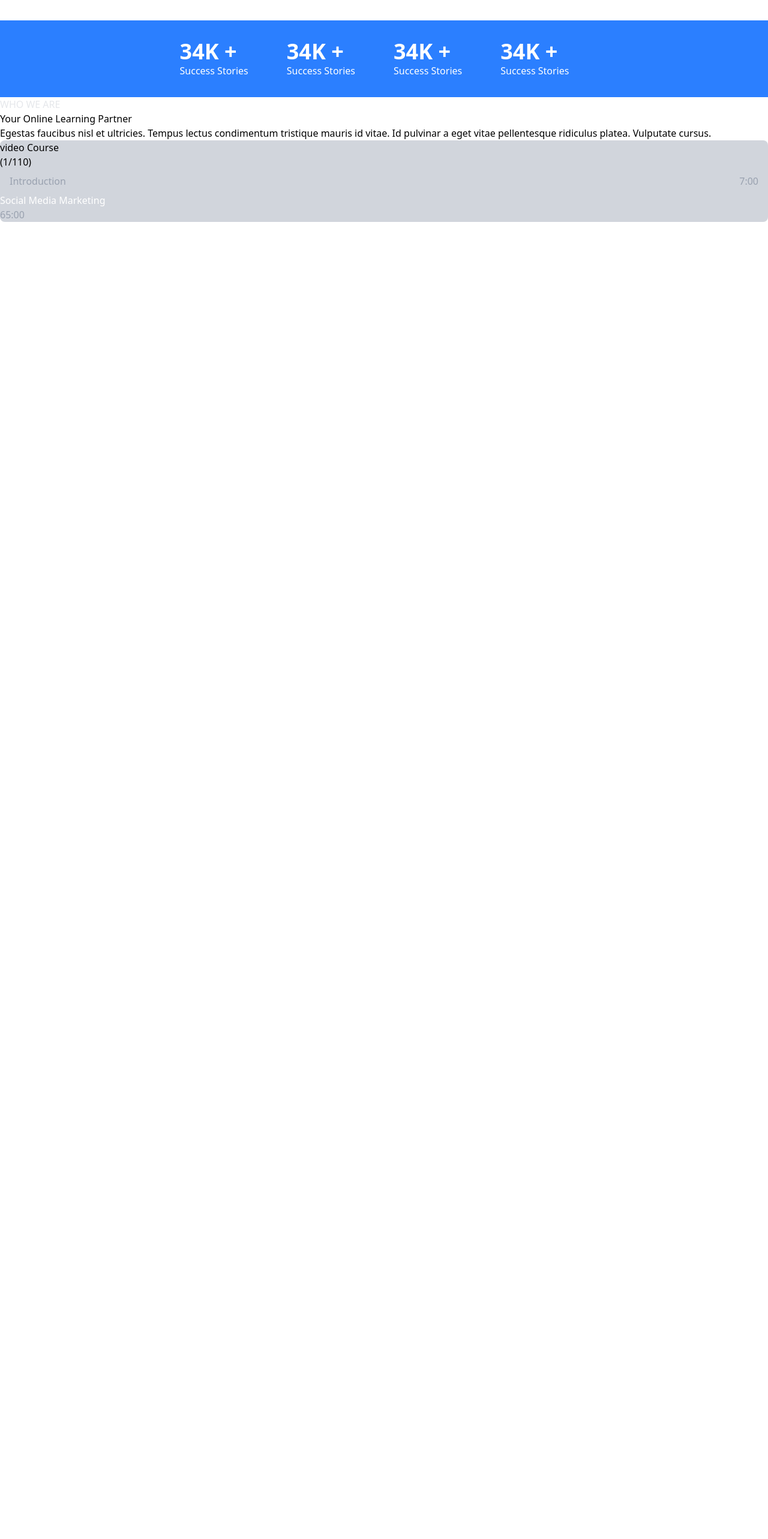
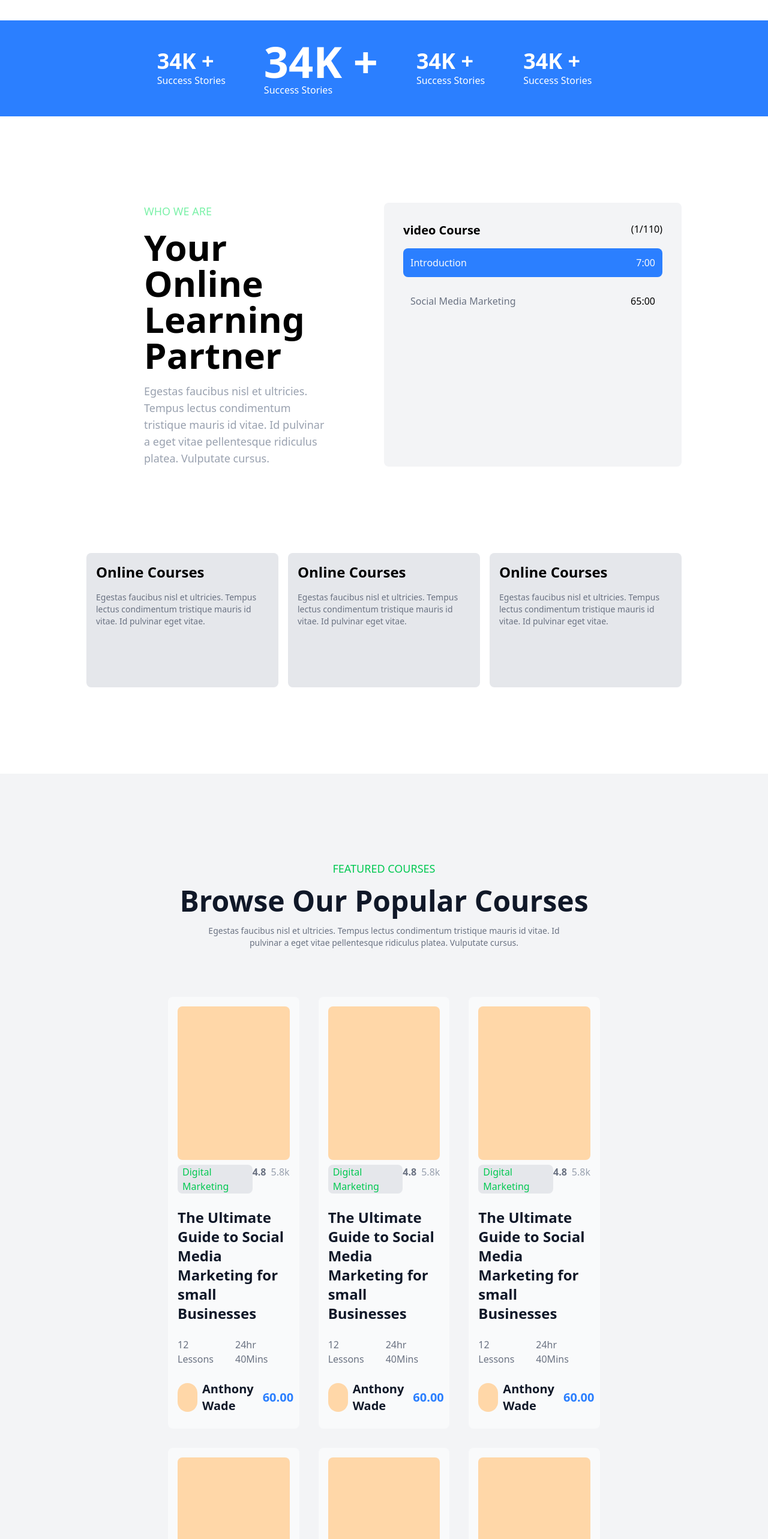
Before and after one commit to tilobaaa/educo, a React (Vite) app: page / in a window 1280 px wide. Shown: the part 894-3460 px from the top of the page at 60% size. Before the commit the page ends 1264 px from the top, so only its background shows below. Built offline with nearby package versions, Linux system fonts and the light colour scheme.

Commit message:
homepage

```diff
--- /dev/null
+++ b/src/components/CourseGrid.jsx
@@ -0,0 +1,37 @@
+import React from "react";
+
+const CourseGrid = () => {
+  return (
+    <div className="rounded-lg bg-gray-50 p-4 text-left m-4">
+      <div className="bg-orange-200 w-full h-64 rounded-lg"></div>
+      <div className="py-2 flex flex-col gap-6">
+        <div className="flex justify-between">
+          <p className="rounded-lg px-2 text-green-500 bg-gray-200 ">
+            Digital Marketing
+          </p>
+          <div className="flex gap-2">
+            <p className="text-gray-500 font-semibold">4.8</p>
+            <p className="text-gray-400">5.8k</p>
+          </div>
+        </div>
+        <h2 className="text-gray-900 font-semibold text-2xl">
+          The Ultimate Guide to Social Media Marketing for small Businesses
+        </h2>
+        <div className="text-gray-500 flex gap-4">
+          <p>12 Lessons</p>
+          <p>24hr 40Mins</p>
+        </div>
+
+        <div className="flex items-center justify-between text-xl font-semibold">
+          <div className="flex gap-2 items-center ">
+            <div className="bg-orange-200 rounded-full w-12 h-12"></div>
+            <h5 className="text-gray-900">Anthony Wade</h5>
+          </div>
+          <p className="text-blue-500">60.00</p>
+        </div>
+      </div>
+    </div>
+  );
+};
+
+export default CourseGrid;
--- a/src/pages/Home.jsx
+++ b/src/pages/Home.jsx
@@ -1,4 +1,5 @@
 import React from "react";
+import CourseGrid from "../components/CourseGrid";
 
 const Home = () => {
   return (
@@ -54,10 +55,10 @@ const Home = () => {
         </div>
         <hr />
         <div>
-          <p className="text-4xl font-bold">34K +</p>
+          <p className="text-7xl font-bold">34K +</p>
           <p>Success Stories</p>
         </div>
-        <hr/>
+        <hr />
         <div>
           <p className="text-4xl font-bold">34K +</p>
           <p>Success Stories</p>
@@ -69,25 +70,98 @@ const Home = () => {
         </div>
         <hr />
       </div>
-      <div className="grid-cols-2">
-        <div className="col-span-1">
-            <p className="text-gray-200">WHO WE ARE</p>
-            <h2>Your Online Learning Partner </h2>
-            <p>Egestas faucibus nisl et ultricies. Tempus lectus condimentum tristique mauris id vitae. Id pulvinar a eget vitae pellentesque ridiculus platea. Vulputate cursus.</p>
+
+      {/* who we are  */}
+      <div className="grid grid-cols-2 px-36 my-36">
+        <div className="col-span-1 px-24 flex flex-col gap-4">
+          <p className="text-green-300 text-lg">WHO WE ARE</p>
+          <h2 className="text-6xl text-black font-semibold">
+            Your Online Learning Partner{" "}
+          </h2>
+          <p className="text-gray-400 text-lg">
+            Egestas faucibus nisl et ultricies. Tempus lectus condimentum
+            tristique mauris id vitae. Id pulvinar a eget vitae pellentesque
+            ridiculus platea. Vulputate cursus.
+          </p>
         </div>
-        <div className="bg-gray-300 rounded-lg col-span-1">
-            <p>video Course</p>
+        <div className="bg-gray-100 rounded-lg col-span-1 p-8 flex flex-col gap-4">
+          <div className="flex justify-between">
+            <p className="text-xl font-semibold">video Course</p>
             <p>(1/110)</p>
-            <div className="text-gray-400">
-                <div className="px-4 py-2 flex justify-between">
-                    <p>Introduction</p>
-                    <p>7:00</p>
-                </div>
-                <div>
-                    <p className="bg-primary-500 text-white">Social Media Marketing</p>
-                    <p>65:00</p>
-                </div>
+          </div>
+          <div className=" flex flex-col gap-4">
+            <div className="p-3 flex justify-between bg-blue-500 text-gray-50 rounded-lg">
+              <p>Introduction</p>
+              <p>7:00</p>
             </div>
+            <div className="p-3 flex justify-between">
+              <p className="text-gray-500">Social Media Marketing</p>
+              <p>65:00</p>
+            </div>
+          </div>
+        </div>
+      </div>
+
+      {/* options/featurs */}
+      <div className="  flex gap-4 justify-center">
+        <div className="bg-gray-200 rounded-lg w-80 h-56 p-4">
+          <h6 className="text-2xl font-semibold mb-4">Online Courses</h6>
+          <p className="text-gray-500 text-sm">
+            Egestas faucibus nisl et ultricies. Tempus lectus condimentum
+            tristique mauris id vitae. Id pulvinar eget vitae.
+          </p>
+        </div>
+        <div className="bg-gray-200 rounded-lg w-80 h-56 p-4">
+          <h6 className="text-2xl font-semibold mb-4">Online Courses</h6>
+          <p className="text-gray-500 text-sm">
+            Egestas faucibus nisl et ultricies. Tempus lectus condimentum
+            tristique mauris id vitae. Id pulvinar eget vitae.
+          </p>
+        </div>
+        <div className="bg-gray-200 rounded-lg w-80 h-56 p-4">
+          <h6 className="text-2xl font-semibold mb-4">Online Courses</h6>
+          <p className="text-gray-500 text-sm">
+            Egestas faucibus nisl et ultricies. Tempus lectus condimentum
+            tristique mauris id vitae. Id pulvinar eget vitae.
+          </p>
+        </div>
+      </div>
+      {/* Featured courses */}
+      <div className="p-36 my-36 flex flex-col gap-4 text-center bg-gray-100">
+        <p className="text-green-500 text-lg">FEATURED COURSES</p>
+        <h2 className="text-gray-900 font-semibold text-5xl">
+          Browse Our Popular Courses
+        </h2>
+        <p className="text-gray-500 text-sm">
+          Egestas faucibus nisl et ultricies. Tempus lectus condimentum
+          tristique mauris id vitae. Id <br /> pulvinar a eget vitae
+          pellentesque ridiculus platea. Vulputate cursus.
+        </p>
+        <div className="grid grid-cols-3 my-12 mx-30">
+          <CourseGrid />
+          <CourseGrid />
+          <CourseGrid />
+          <CourseGrid />
+          <CourseGrid />
+          <CourseGrid />
+        </div>
+        <div>
+
+        <button className="text-gray-900 rounded-4xl cursor-pointer bg-amber-300 p-4 w-fit">Explore all Courses</button>
+        </div>
+      </div>
+      {/* why choose us? */}
+      <div className="flex gap-8">
+        <div className="flex flex-col gap-4">
+          <div className="rounded-lg bg-amber-500 "></div>
+          <div className="bg-gray-500 rounded-lg text-gray-900 flex-1 p-4"> Learn at your own pace with lifetime access on mobile and desktop</div>
+        </div>
+        <div className="flex flex-col gap-4">
+          <p>WHY CHOOSE US</p>
+          <h2>Your Learning Journey, Your Way</h2>
+          <p>Nibh consectetur morbi fusce aliquet scelerisque. Quis dis orci eleifend vel at sed et. Laoreet tristique ut fringilla augue vitae. Turpis volutpat morbi risus imperdiet viverra odio. Fringilla sit ut mattis.</p>
+          <div></div>
+
         </div>
       </div>
     </div>
```
